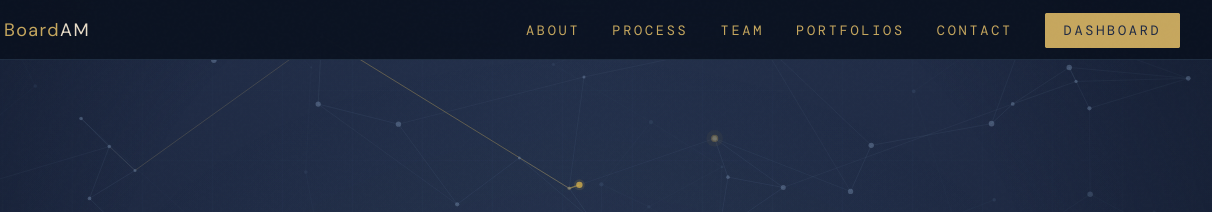
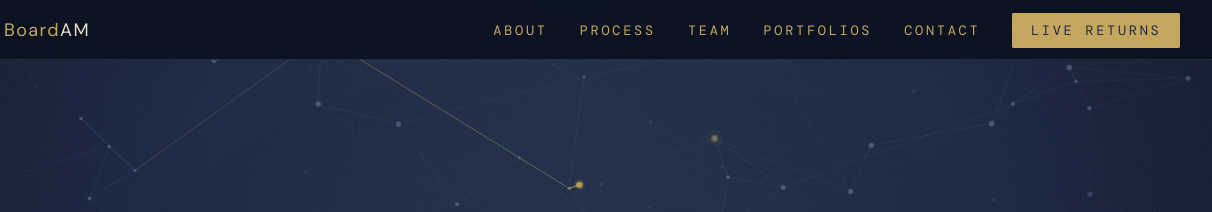
Before and after one commit to Board-AM/Website, a website built with Vite: page index.html in a window 1280 px wide. Shown: the top 212 px of the page, 68-1280 px from the left. Built offline with nearby package versions, Linux system fonts and the light colour scheme.

Commit message:
Changed dashboard to live returns

```diff
--- a/index.html
+++ b/index.html
@@ -1551,7 +1551,7 @@
     <li><a href="#team">Team</a></li>
     <li><a href="#portfolios">Portfolios</a></li>
     <li><a href="#contact">Contact</a></li>
-    <li><a href="https://external-dashboard-324024657987.europe-west1.run.app/" target="_blank" rel="noopener noreferrer" class="nav-cta">Dashboard</a></li>
+    <li><a href="https://external-dashboard-324024657987.europe-west1.run.app/" target="_blank" rel="noopener noreferrer" class="nav-cta">Live Returns</a></li>
   </ul>
   <button class="nav-hamburger" id="hamburger" aria-label="Menu">
     <span></span><span></span><span></span>
```
